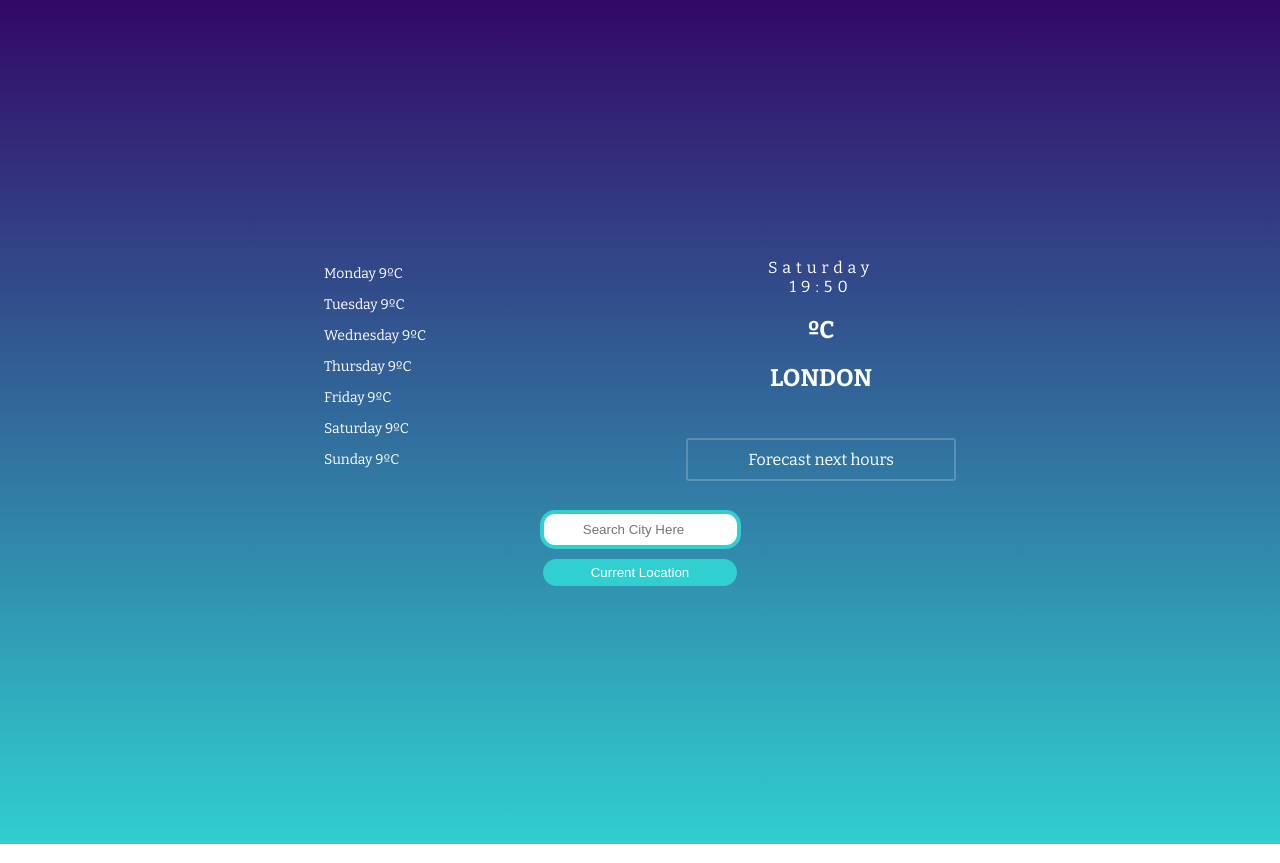
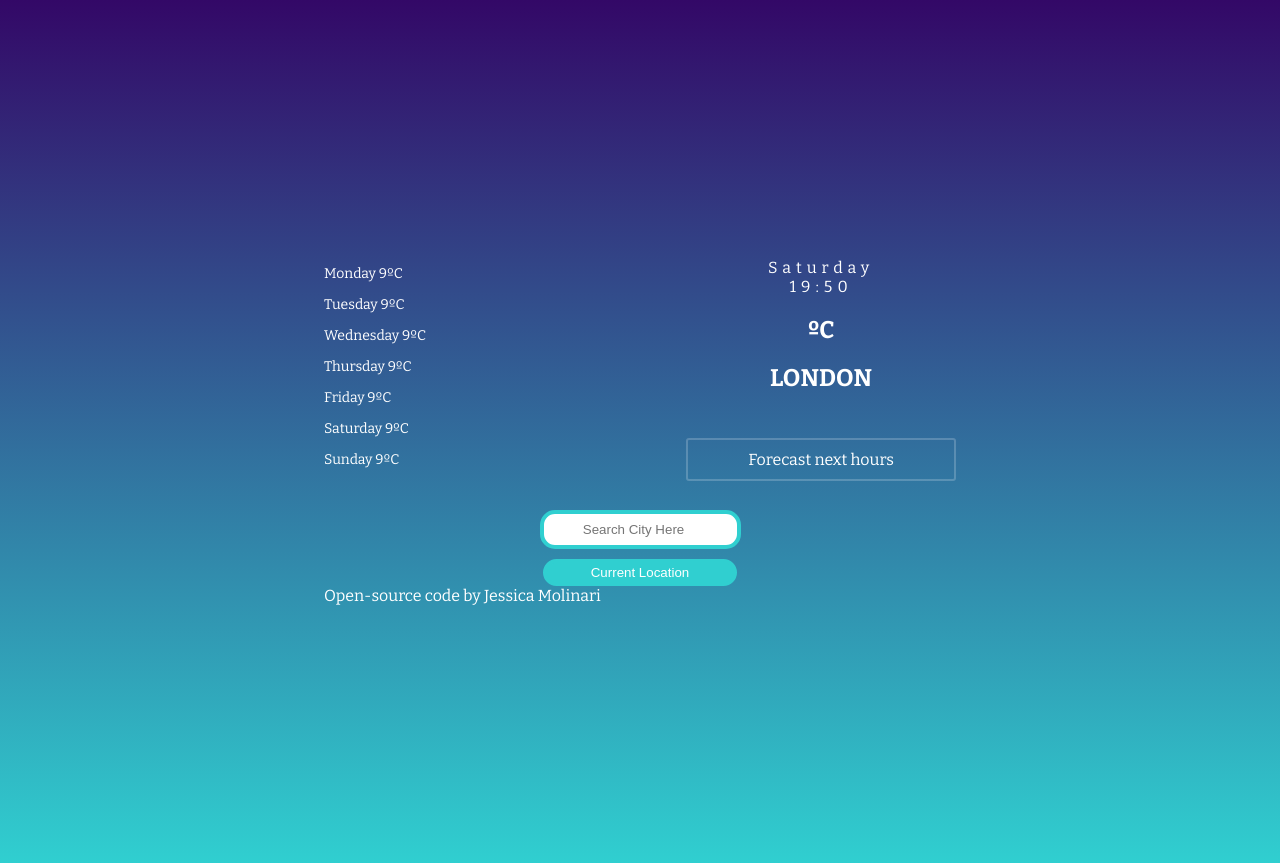
Before and after one commit to molinarijess/weather-project, a plain HTML site: page index.html in a window 1280 px wide. Drawn offline with nearby package versions, Linux system fonts and the light colour scheme; no server answers.

Commit message:
Added to html link to my github repository

```diff
--- a/index.html
+++ b/index.html
@@ -46,6 +46,16 @@
       <div class="container-btn">
         <button type="button" id="geo-location">Current Location</button>
       </div>
+      <footer class="footer">
+        <a
+          href="https://github.com/molinarijess?tab=repositories"
+          class="github-repository"
+          target="_blank"
+        >
+          Open-source code
+        </a>
+        by Jessica Molinari
+      </footer>
     </section>
     <script src="src/js/script.js"></script>
   </body>
```
